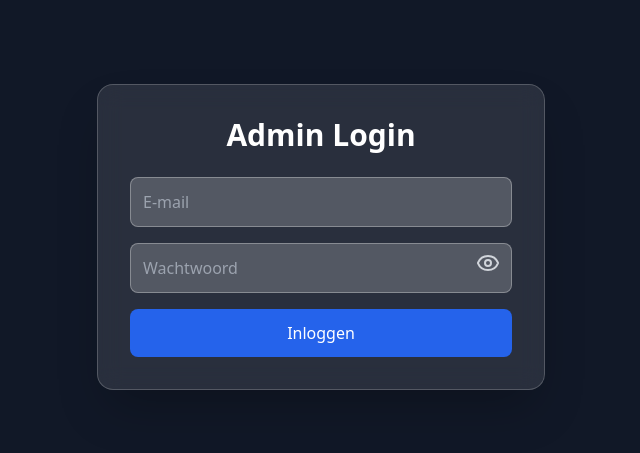
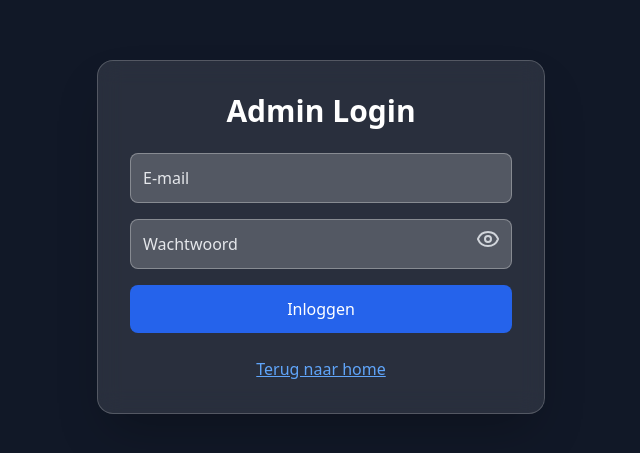
Before and after one commit to Baskuik/BunkerBoeken, a React (Create React App) app in the folder client/: page /adminlogin in a window 1280 px wide. Shown: the part 163-616 px from the top of the page, without its empty margins (319-959 px from the left). Built offline with nearby package versions, Linux system fonts and the light colour scheme; no server answers.

Commit message:
terug naar home knop

```diff
--- a/client/src/AdminLoginPage.jsx
+++ b/client/src/AdminLoginPage.jsx
@@ -21,7 +21,7 @@ function AdminLoginPage() {
       const res = await fetch(`${API_URL}/api/login`, {
         method: "POST",
         headers: { "Content-Type": "application/json" },
-        credentials: "include", // 🔑 stuur cookie mee
+        credentials: "include",
         body: JSON.stringify({ email, password }),
       });
 
@@ -42,6 +42,7 @@ function AdminLoginPage() {
     <div className="min-h-screen flex items-center justify-center bg-gray-900 p-6">
       <div className="bg-white/10 backdrop-blur-md border border-white/20 rounded-2xl shadow-2xl p-8 w-full max-w-md text-white">
         <h1 className="text-3xl font-bold mb-6 text-center">Admin Login</h1>
+
         <form onSubmit={handleSubmit} className="flex flex-col gap-4">
           <input
             type="email"
@@ -49,8 +50,9 @@ function AdminLoginPage() {
             value={email}
             onChange={(e) => setEmail(e.target.value)}
             required
-            className="p-3 rounded-lg bg-white/20 border border-white/30"
+            className="p-3 rounded-lg bg-white/20 border border-white/30 text-white placeholder-gray-200"
           />
+
           <div className="relative">
             <input
               type={showPassword ? "text" : "password"}
@@ -58,7 +60,7 @@ function AdminLoginPage() {
               value={password}
               onChange={(e) => setPassword(e.target.value)}
               required
-              className="p-3 rounded-lg bg-white/20 border border-white/30 w-full"
+              className="p-3 rounded-lg bg-white/20 border border-white/30 w-full text-white placeholder-gray-200"
             />
             <button
               type="button"
@@ -68,11 +70,30 @@ function AdminLoginPage() {
               {showPassword ? <EyeOff /> : <Eye />}
             </button>
           </div>
-          <button type="submit" disabled={loading} className="bg-blue-600 py-3 rounded-lg">
+
+          <button
+            type="submit"
+            disabled={loading}
+            className={`py-3 rounded-lg ${
+              loading ? "bg-blue-400 cursor-not-allowed" : "bg-blue-600 hover:bg-blue-700"
+            }`}
+          >
             {loading ? "Bezig met inloggen..." : "Inloggen"}
           </button>
-          {error && <p className="text-red-400 mt-2">{error}</p>}
+
+          {error && <p className="text-red-400 mt-2 text-center">{error}</p>}
         </form>
+
+        {/* Terug naar home knop */}
+        <div className="mt-6 text-center">
+          <button
+            type="button"
+            onClick={() => navigate("/")}
+            className="text-blue-400 hover:text-blue-600 underline"
+          >
+            Terug naar home
+          </button>
+        </div>
       </div>
     </div>
   );
```
